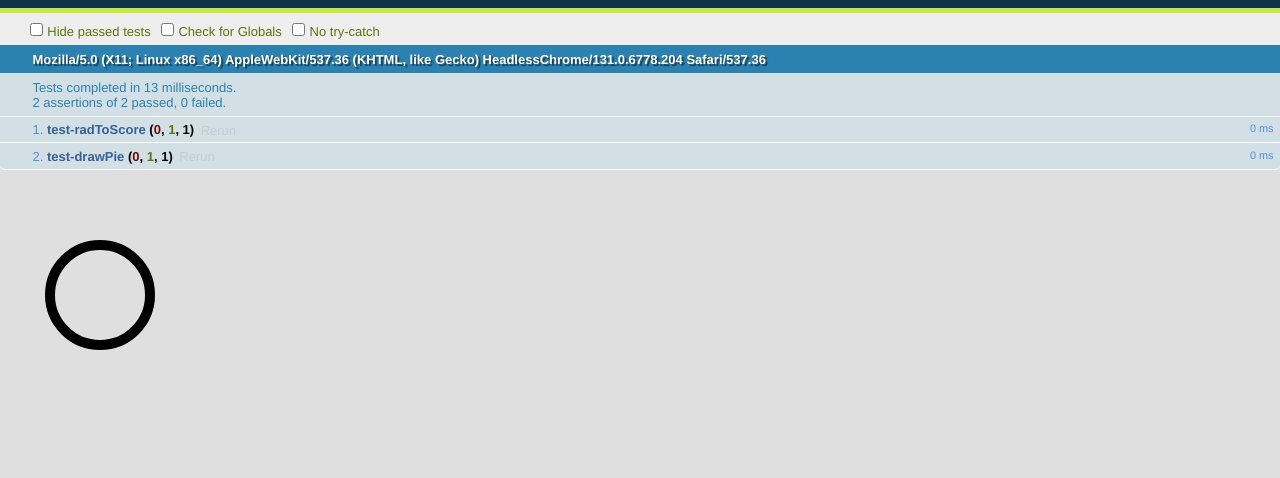
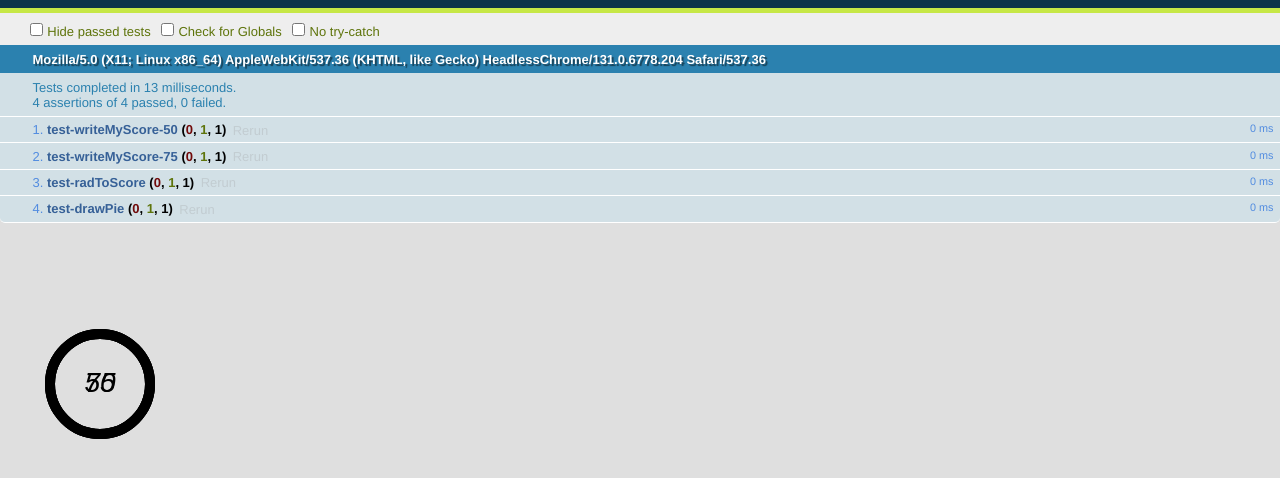
Before and after one commit to LeoPetry/pie-chart-js, a website: page unit_test/tests.html in a window 1280 px wide. Shown: the part 40-518 px from the top of the page. Drawn offline with Linux system fonts and the light colour scheme; files that its build step writes are made by us from their sources.

Commit message:
test file updates

```diff
--- a/unit_test/tests.html
+++ b/unit_test/tests.html
@@ -4,8 +4,8 @@
 	<title>
 		Canvas Transforms
 	</title>
-	 <link rel="stylesheet" href="test/qunit.css">
-	 <script src="test/qunit.js"></script>
+	 <link rel="stylesheet" href="qunit.css">
+	 <script src="qunit.js"></script>
 	<style>
 	body, div, html, canvas {
 		margin: 0; padding: 0;
@@ -41,25 +41,37 @@
 	</style>
 	</head>
 	<body>
-			<div id="qunit"></div>
+		<div id="qunit"></div>
+		<br /><br />
 		<canvas id='panel' data-value="50" width="200" height="250">
-
 		</canvas>
-		<script src="piechart.js">
+		<script src="/src/piechart.js">
 		</script>
 		<script>
+
+		var Pi = 3.1415;
+
 		var canvas = document.getElementById('panel');
 		var test = new Piechart(canvas);
 
-		/*QUnit.test("test-writeScore", function(assert){
 
-			var radians = test.scoreRadians();
+		QUnit.test("test-writeMyScore-50", function(assert){
 
-			assert.equal(radians,(50*2*3.14/100));
+			var score = test.writeMyScore(0, Pi);
+
+			assert.equal(score, 50);
 
 		});
-		*/
-		//test.startAngle = 3.14;
+
+		QUnit.test("test-writeMyScore-75", function(assert){
+
+			var score = test.writeMyScore(0, 3*Pi/2 );
+
+			assert.equal(score, 75);
+
+		});
+
+		test.startAngle = 3.14;
 
 		QUnit.test("test-radToScore", function(assert){
 
@@ -75,8 +87,6 @@
 
 			var Pi = 3.1415;
 
-			//var draw = test.drawPie(Pi/2,2*Pi);
-
 			var startPlace = 3*Pi/2;
 
 			var endPlace = test.scoreRadians(50)+startPlace;
@@ -88,13 +98,6 @@
 
 		});
 
-
-
-		//test.makeItDance(0,test.scoreRadians(test.score));
-
-
-
-
 		</script>
 	</body>
 </html>
```
